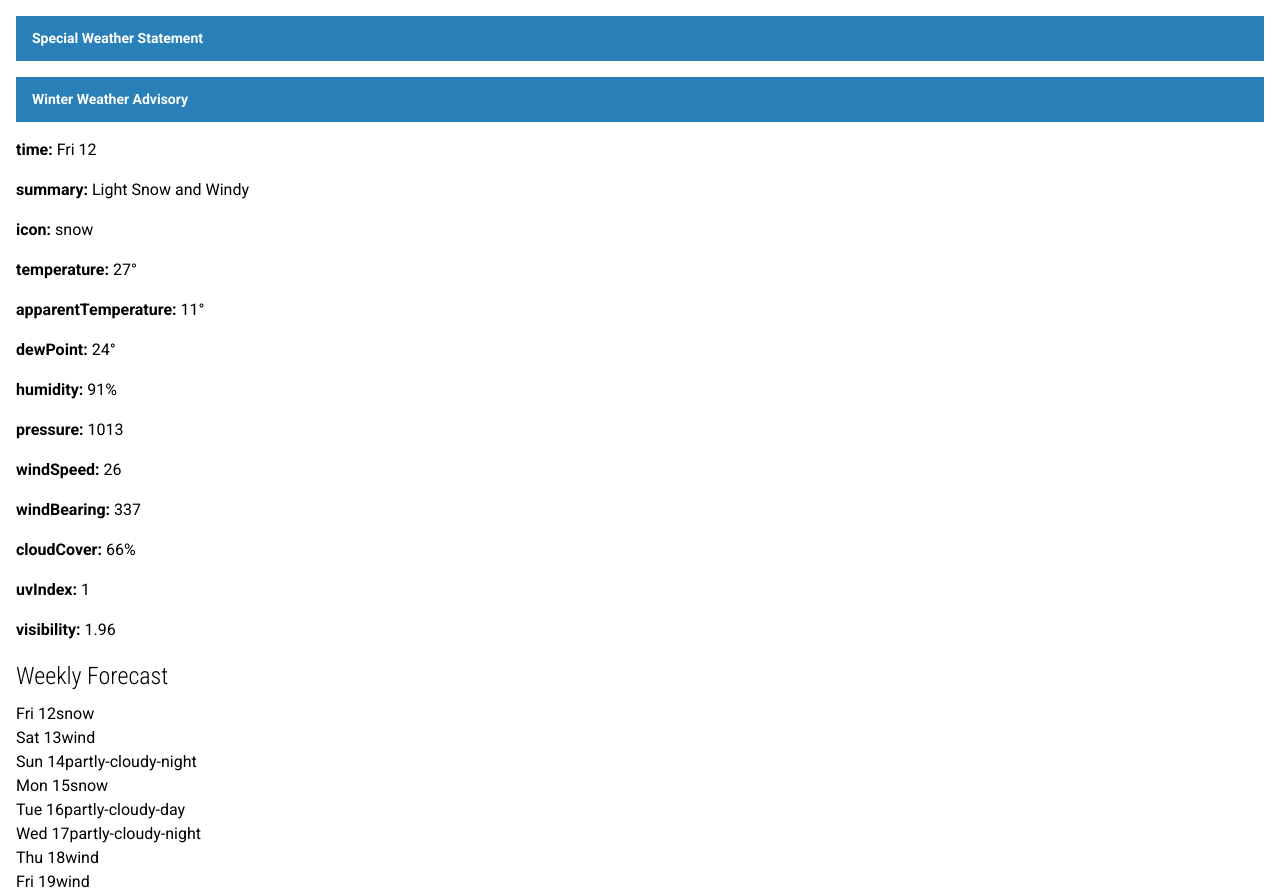
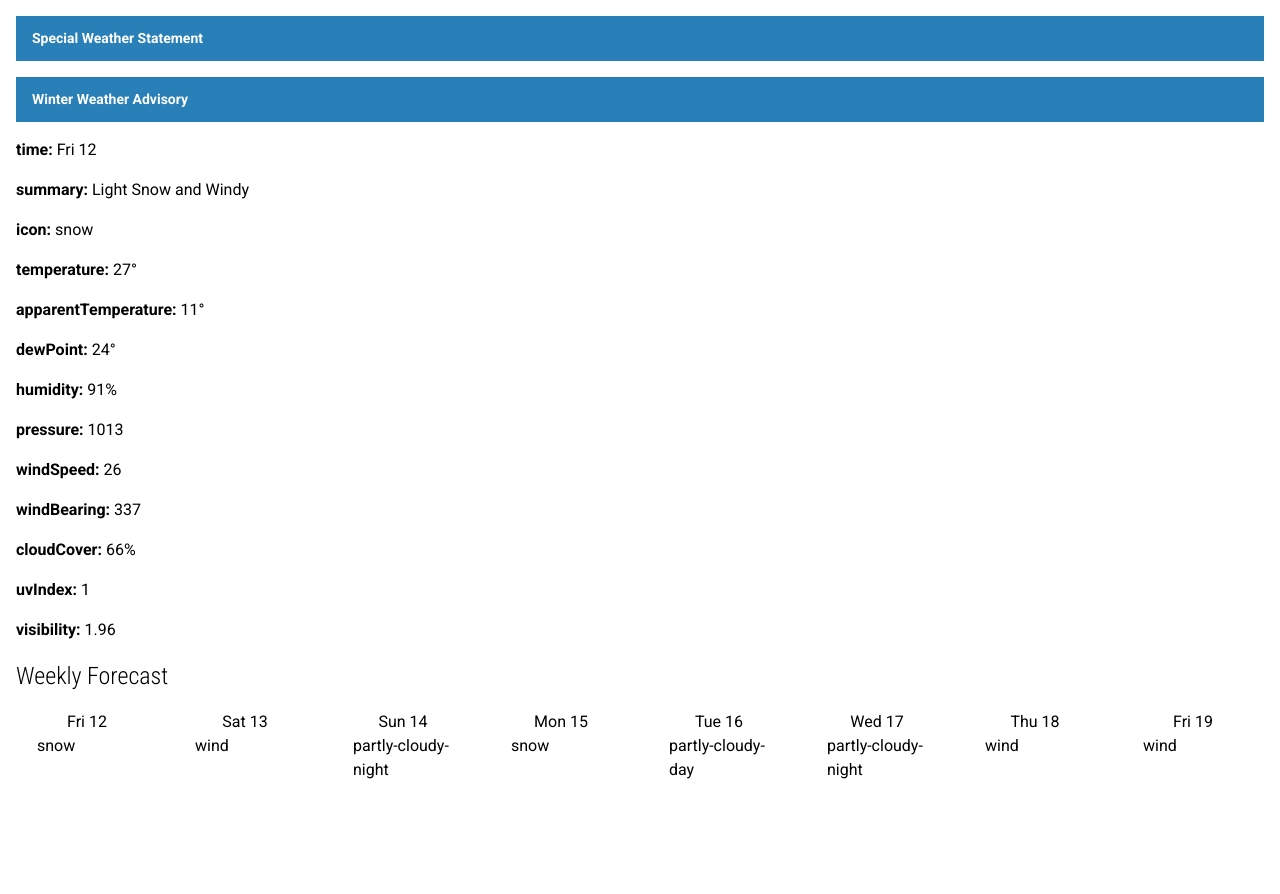
Before and after one commit to jdugdown/weather, a Vue app: page / in a window 1280 px wide. After the commit the page ends 842 px from the top, so only its background shows below. Built offline with nearby package versions, Linux system fonts and the light colour scheme; a web font is replaced by a local one.

Commit message:
add daily scss file

```diff
--- a/src/styles/main.scss
+++ b/src/styles/main.scss
@@ -12,3 +12,8 @@
 # Messages
 --------------------------------------------------------------*/
 @import 'partials/messages';
+
+/*--------------------------------------------------------------
+# Daily
+--------------------------------------------------------------*/
+@import 'partials/daily';
```
